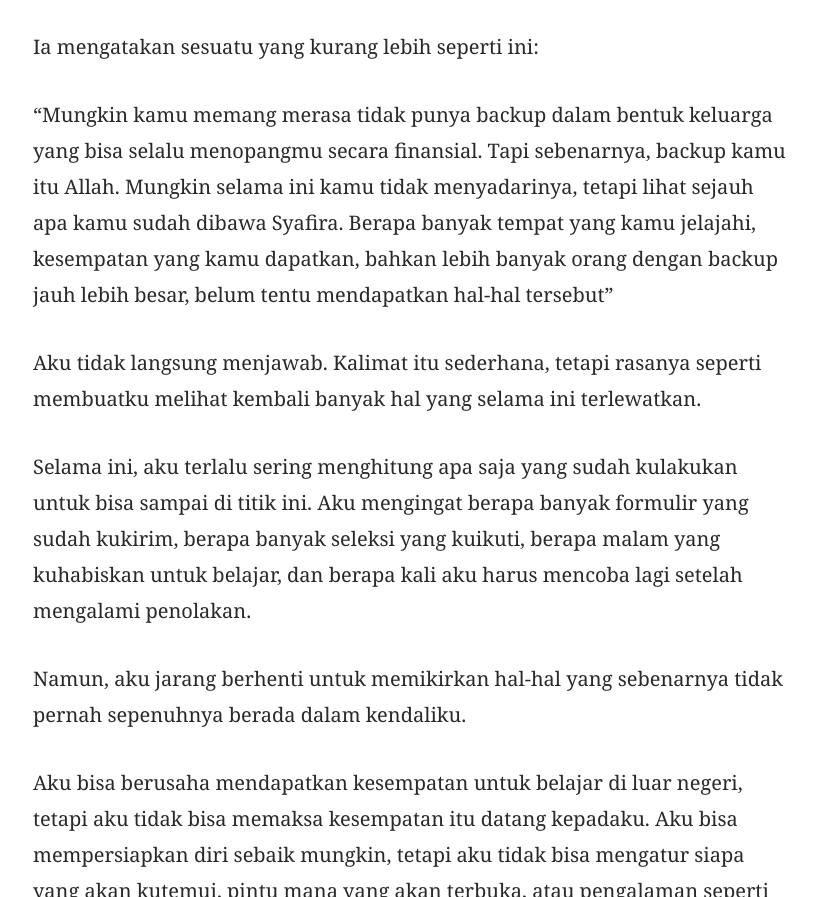
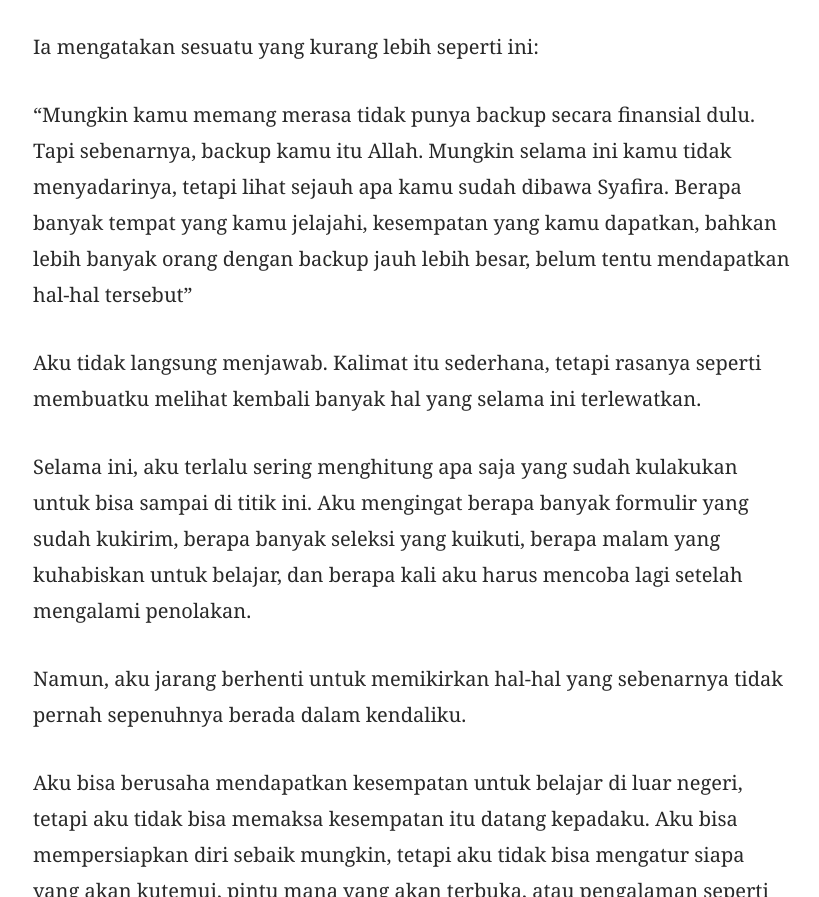
Before and after one commit to tatsyafira/tatsyafira-website, a plain HTML site: page artikel-ketidakmungkinan.html in a window 1280 px wide. Shown: the part 4582-5479 px from the top of the page, without its empty margins (227-1046 px from the left). Drawn offline with nearby package versions, Linux system fonts and the light colour scheme; no server answers.

Commit message:
Update artikel-ketidakmungkinan.html

```diff
--- a/artikel-ketidakmungkinan.html
+++ b/artikel-ketidakmungkinan.html
@@ -1100,7 +1100,7 @@
         </p>
 
         <p>
-          “Mungkin kamu memang merasa tidak punya backup dalam bentuk keluarga yang bisa selalu menopangmu secara finansial. Tapi sebenarnya, backup kamu itu Allah. Mungkin selama ini kamu tidak menyadarinya, tetapi lihat sejauh apa kamu sudah dibawa Syafira. Berapa banyak tempat yang kamu jelajahi, kesempatan yang kamu dapatkan, bahkan lebih banyak orang dengan backup jauh lebih besar, belum tentu mendapatkan hal-hal tersebut”
+          “Mungkin kamu memang merasa tidak punya backup secara finansial dulu. Tapi sebenarnya, backup kamu itu Allah. Mungkin selama ini kamu tidak menyadarinya, tetapi lihat sejauh apa kamu sudah dibawa Syafira. Berapa banyak tempat yang kamu jelajahi, kesempatan yang kamu dapatkan, bahkan lebih banyak orang dengan backup jauh lebih besar, belum tentu mendapatkan hal-hal tersebut”
         </p>
 
         <p>
```
